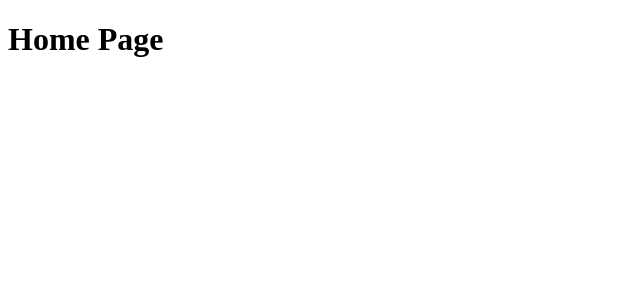
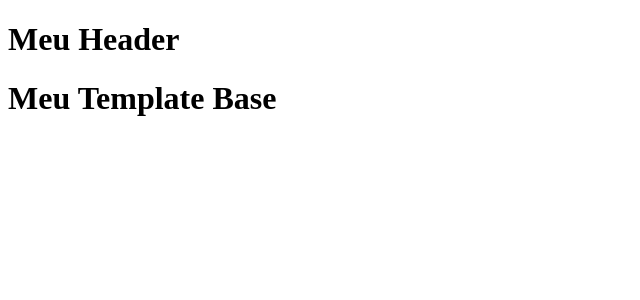
Before and after one commit to EvertonPSilva09/FE_III_Aula_18S, a React (Vite) app: page / in a window 1280 px wide. Shown: the top 300 px of the page, without its empty margins (0-640 px from the left). Built offline with nearby package versions, Linux system fonts and the light colour scheme.

Commit message:
Ajustando o que está sendo disposto no App

```diff
--- a/src/App.jsx
+++ b/src/App.jsx
@@ -1,8 +1,8 @@
-import HomePage from "./pages/home"
+import BaseTemplate from "./templates/base-template"
 
 function App() {
 
-  return <HomePage />
+  return <BaseTemplate />
 }
 
 export default App
```
